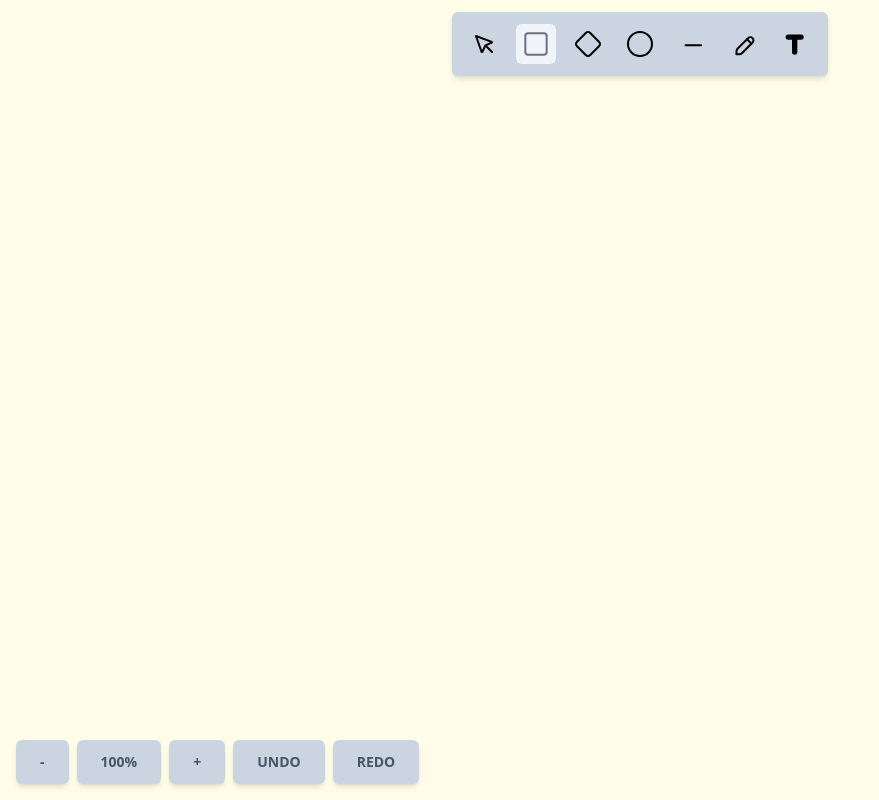
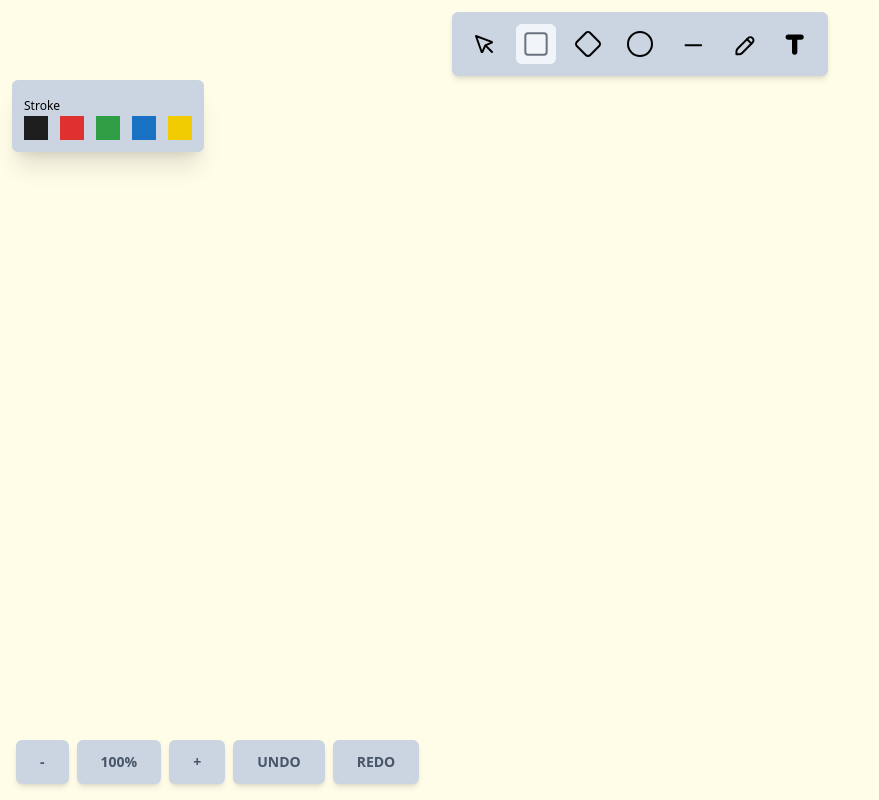
Before and after one commit to mmendesas/whiteboard, a React (Vite) app: page / in a window 1280 px wide. Shown: the whole page, without its empty margins (0-879 px from the left). Built offline with nearby package versions, Linux system fonts and the light colour scheme.

Commit message:
feat: add toolprops component

```diff
--- a/src/App.tsx
+++ b/src/App.tsx
@@ -1,11 +1,13 @@
 import { BoardProvider } from './context/BoardContext';
 import { Board } from './containers/Board';
 import { Toolbar } from './components/Toolbar';
+import { Toolprops } from './components/Toolprops';
 
 const App = () => {
   return (
     <BoardProvider>
       <Toolbar />
+      <Toolprops />
       <Board />
     </BoardProvider>
   );
--- a/src/components/Toolbar.tsx
+++ b/src/components/Toolbar.tsx
@@ -1,4 +1,4 @@
-import { toolbox } from '../constants';
+import { toolbox } from '../constants/toolbox';
 import { ToolbarItem } from './ToolbarItem';
 import { useBoard } from '../context/BoardContext';
 
--- /dev/null
+++ b/src/components/Toolprops.tsx
@@ -0,0 +1,26 @@
+import { strokeColors } from '../constants';
+
+export const Toolprops = () => {
+  return (
+    <div className="flex flex-col gap-3 bg-slate-300 z-10 p-3 shadow-xl absolute top-20 left-3 rounded-md">
+      <div>
+        <span className="text-black text-xs">Stroke</span>
+        <div className="flex gap-3">
+          {strokeColors.map(({ value }) => (
+            <div
+              key={value}
+              onClick={() => {
+                console.log('set stroke color', value);
+              }}
+            >
+              <div
+                className={`h-6 w-6`} //
+                style={{ backgroundColor: value }}
+              />
+            </div>
+          ))}
+        </div>
+      </div>
+    </div>
+  );
+};
--- /dev/null
+++ b/src/constants/index.ts
@@ -0,0 +1,2 @@
+export * from './toolprops';
+export * from './toolbox';
--- a/src/constants.ts
+++ b/src/constants/toolbox.ts
@@ -6,7 +6,7 @@ import {
   RectangleIcon,
   SelectionIcon,
   TextIcon,
-} from './components/Icons';
+} from '../components/Icons';
 
 export const toolbox = [
   { name: 'selection', icon: SelectionIcon },
--- /dev/null
+++ b/src/constants/toolprops.ts
@@ -0,0 +1,7 @@
+export const strokeColors = [
+  { value: '#1e1e1e' },
+  { value: '#e03131' },
+  { value: '#2f9e44' },
+  { value: '#1971c2' },
+  { value: '#f0cc00' },
+];
```
